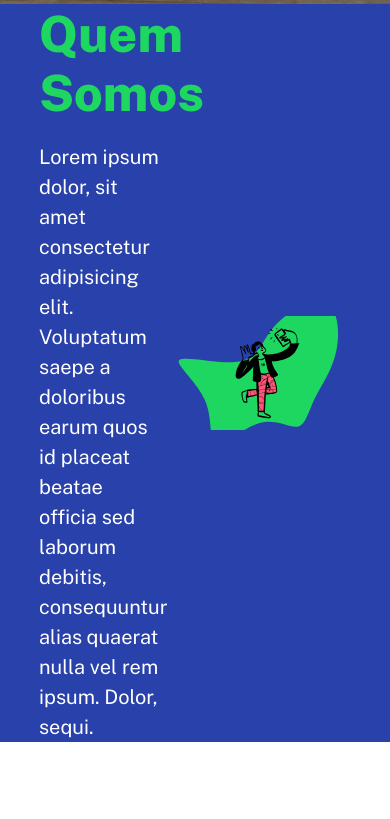
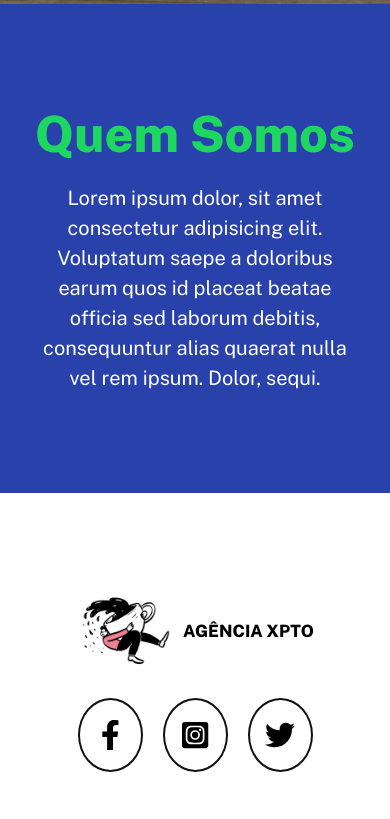
Before and after one commit to jesserferreira/projeto-live-secreta, a plain HTML site: page index.html in a window 390 px wide. Shown: the part 680-1499 px from the top of the page. Drawn offline with nearby package versions, Linux system fonts and the light colour scheme.

Commit message:
atualização de MediaQuery

```diff
--- a/CSS/stytle.css
+++ b/CSS/stytle.css
@@ -31,6 +31,24 @@ ul {
     width: 100px;
 }
 
+.logo {
+    display: flex;
+    align-items: center;
+    text-transform: uppercase;
+}
+
+.logo .titulo {
+    margin-left: 7px;
+    font-size: 17px;
+    transition: 0.3s ease-in-out;
+    font-weight: 800;
+}
+
+.logo .titulo:hover {
+    color: rgba(11, 172, 11, 0.74);
+}
+
+
 .cabecalho {
     display: flex;
     justify-content: space-between;
@@ -55,23 +73,6 @@ ul {
     }
 }
 
-.logo {
-    display: flex;
-    align-items: center;
-    text-transform: uppercase;
-}
-
-.logo .titulo {
-    margin-left: 7px;
-    font-size: 17px;
-    transition: 0.3s ease-in-out;
-    font-weight: 800;
-}
-
-.cabecalho .titulo:hover {
-    color: rgba(11, 172, 11, 0.74);
-}
-
 .cabecalho .menu {
     display: flex;
 }
@@ -91,6 +92,11 @@ ul {
     color: white;
 }
 
+@media(max-width: 900px) {
+    .conteudo-principal .paineis {
+        height: 500px;
+    }
+}
 
 .conteudo-principal .paineis {
     display: flex;
@@ -148,7 +154,6 @@ ul {
     right: 20px;
 }
 
-
 .quem-somos {
     background-color: #2941AB;
 }
@@ -162,6 +167,7 @@ ul {
 .quem-somos .conteudo .informacoes {
     width: 40%;
 }
+
 
 .quem-somos .conteudo .informacoes .titulo {
     font-size: 50px;
@@ -178,6 +184,22 @@ ul {
 
 .quem-somos .conteudo .imagem {
     width: 60%;
+}
+
+@media(max-width: 1200px) {
+    .quem-somos .conteudo {
+        flex-direction: column;
+        text-align: center;
+        padding: 100px 30px;
+    }
+
+    .quem-somos .conteudo .imagem {
+        display: none;
+    }
+
+    .quem-somos .conteudo .informacoes {
+       width: 100%;
+    }
 }
 
 .rodape {
@@ -204,7 +226,7 @@ ul {
     border: 2px solid #111;
     border-radius: 50%;
     padding: 20px;
-    width: 75px;
+    width: 65px;
     transition: 0.3s ease-in-out;
 }
 
@@ -216,7 +238,15 @@ ul {
     max-width: 100px;
 }
 
+@media(max-width: 940px) {
+    .rodape .navegacao {
+        justify-content: center;
+    }
 
+    .rodape .navegacao .logo {
+        margin-bottom: 30px;
+    }
+}
 
 .rodape .copyright {
     margin: 50px;
```
